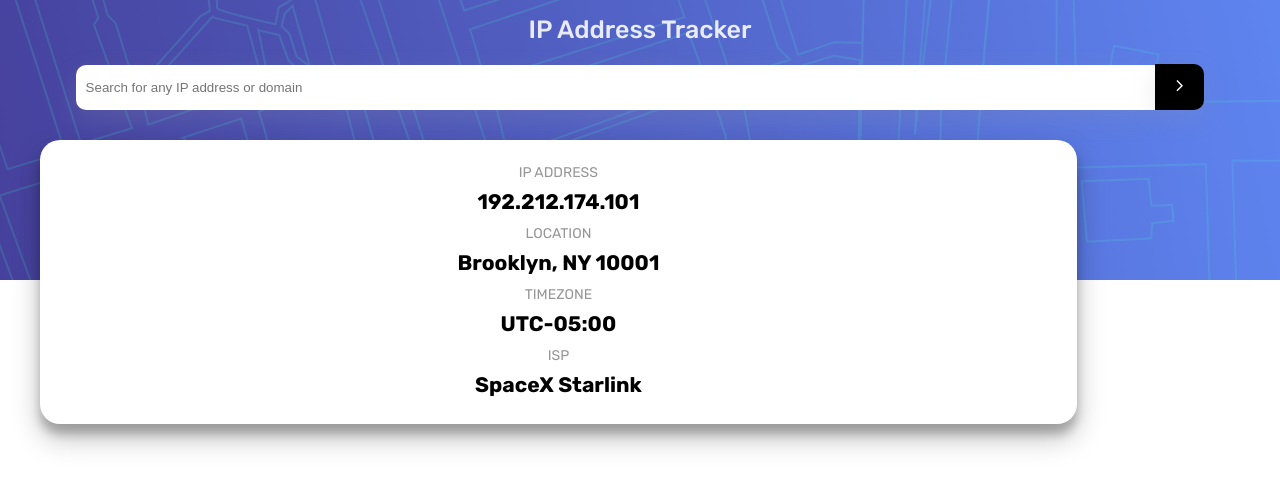
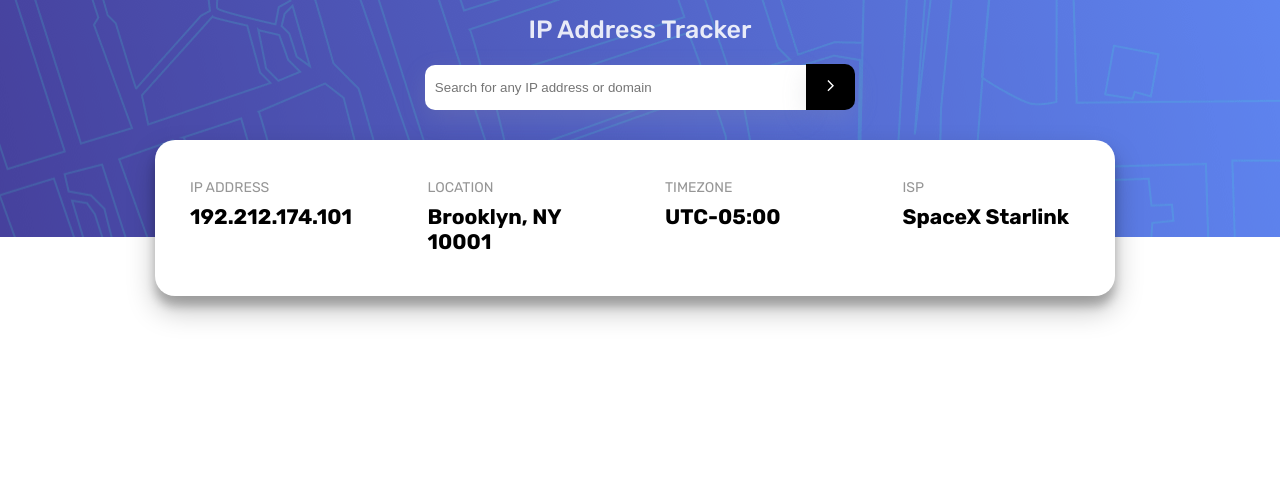
Before and after one commit to marcelogaritaf/IP-Address-Tracker, a React (Vite) app: page / in a window 1280 px wide. Shown: the top 488 px of the page. Built offline with nearby package versions, Linux system fonts and the light colour scheme.

Commit message:
info responsive

```diff
--- a/src/components/Input/inputCSS.css
+++ b/src/components/Input/inputCSS.css
@@ -3,7 +3,7 @@
 }
 form{
    text-align: center;
-   padding-bottom: 25%;
+   padding-bottom: 35%;
 }
 form input{
     padding: 15px 10px;
@@ -22,7 +22,15 @@
     box-shadow: rgba(149, 157, 165, 0.2) 0px 8px 24px;
 }
 @media screen and (min-width: 535px){
+    form{
+     padding-bottom: 10%;
+    }
     form input{
-        width: 85%;
+        width: 50%;
     }
 }
+@media screen and (min-width: 1200px){
+    form input{
+        width: 30%;
+    }
+}
--- a/src/components/info/infoCSS.css
+++ b/src/components/info/infoCSS.css
@@ -18,3 +18,20 @@
 .info-IP h3{
     margin: 7px 0;
 }
+@media screen and (min-width: 550px) {
+    .info-IP{
+        display: grid;
+        grid-template-columns: 1fr 1fr 1fr 1fr;
+        gap: 60px;
+        width: 90%;
+        text-align: left;
+    }
+}
+@media screen and (min-width: 1200px){
+    .info-IP{
+        width:75%;
+        padding: 35px;
+        margin: 0 155px;
+
+    }
+}
```
